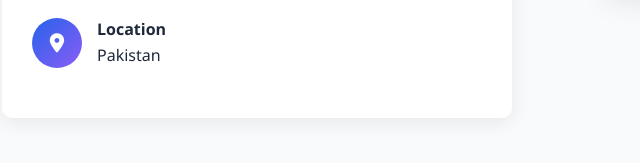
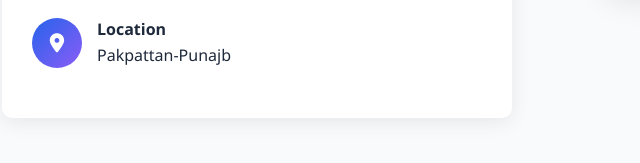
Before and after one commit to abdulrazzaq553/Razzaq_Potfolio, a plain HTML site: page index.html in a window 1280 px wide. Shown: the part 1377-1540 px from the top of the page, 108-748 px from the left. Drawn offline with Linux system fonts and the light colour scheme.

Commit message:
Update index.html

```diff
--- a/index.html
+++ b/index.html
@@ -703,7 +703,7 @@
               </div>
               <div>
                 <h4>Location</h4>
-                <p>Pakistan</p>
+                <p>Pakpattan-Punajb</p>
               </div>
             </div>
           </div>
```
